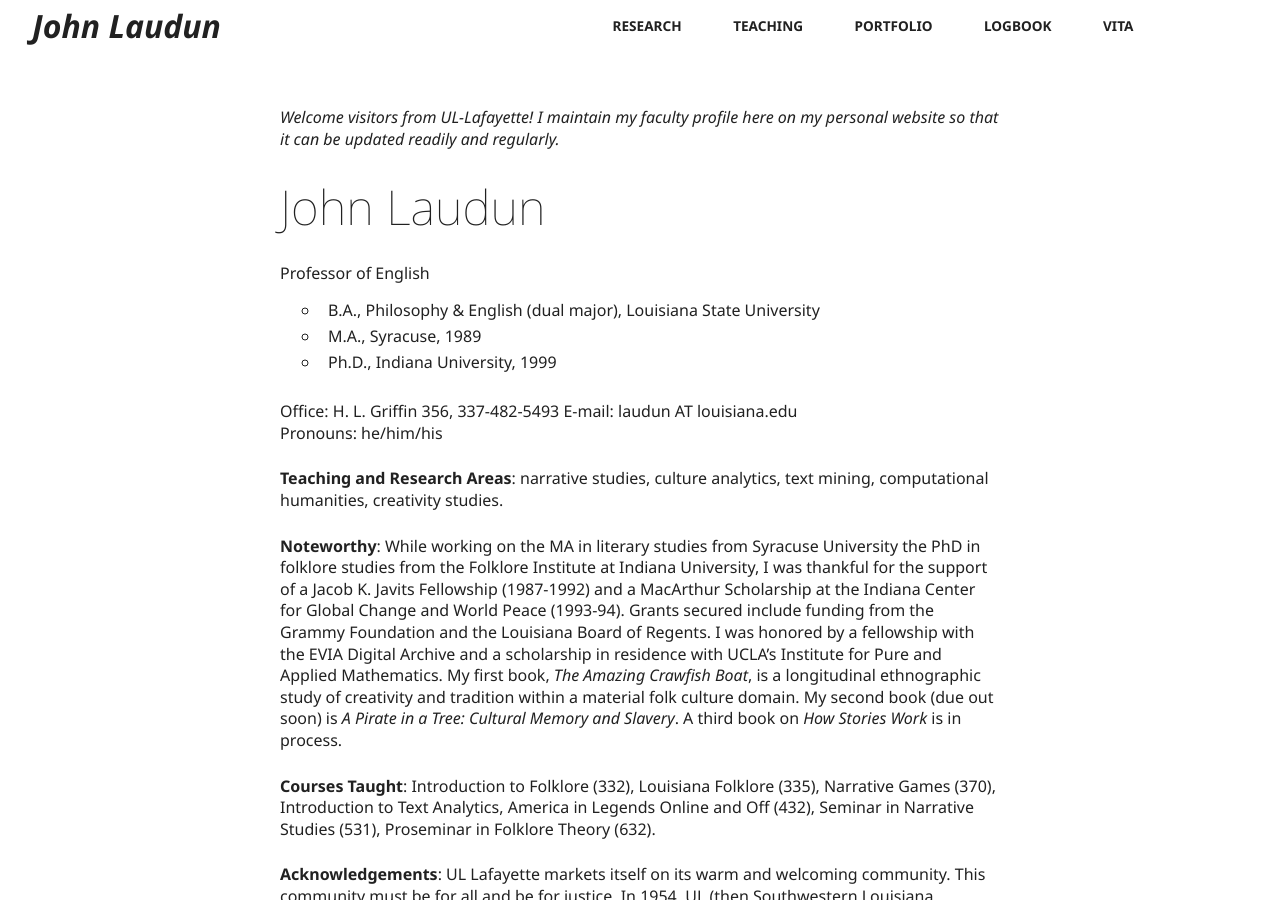
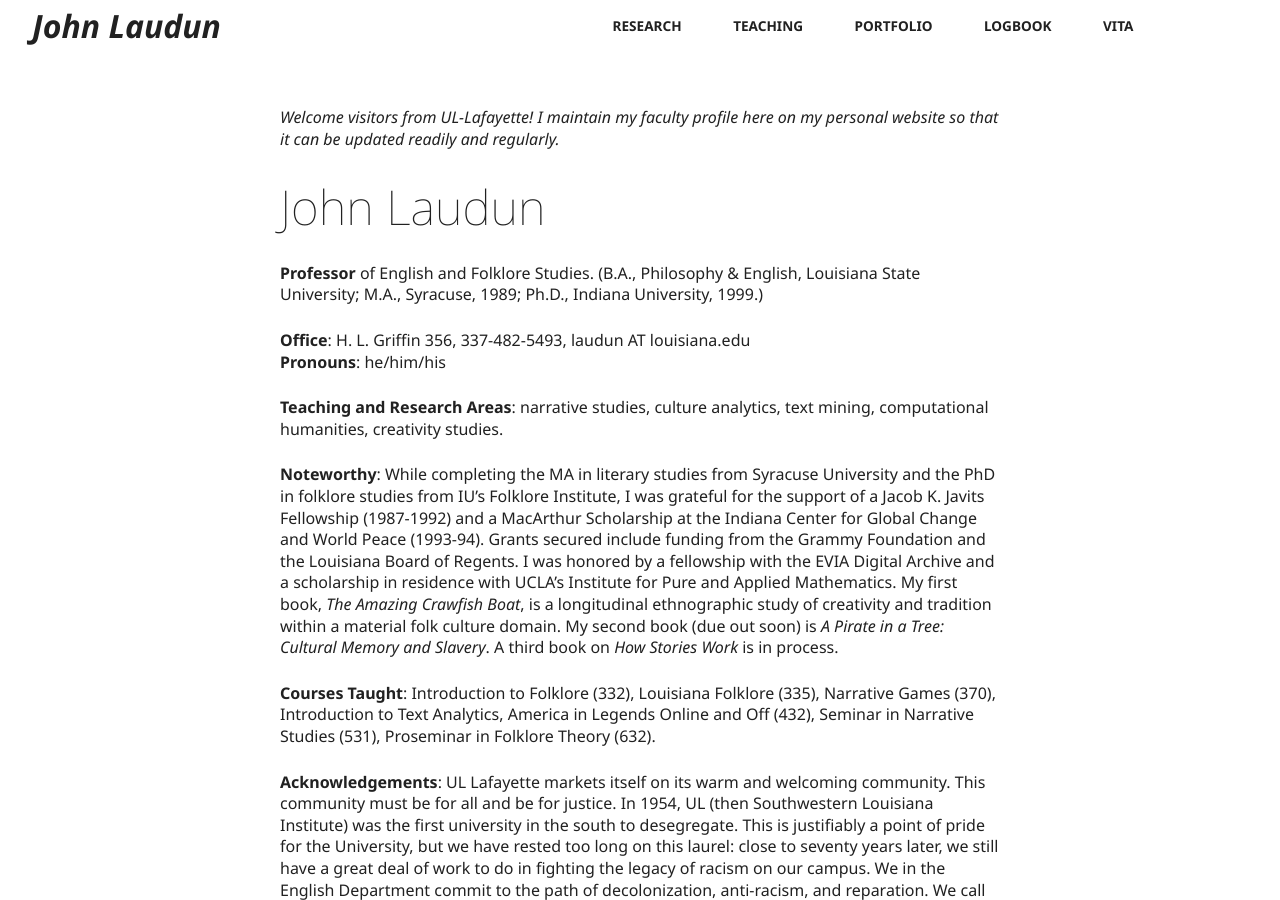
Before and after one commit to johnlaudun/jln, a Jekyll site: the page built from ul-profile.md, in a window 1280 px wide and 900 px high. Built offline with Jekyll 4.4.1, drawn with Linux system fonts in a browser that asks for light colours; our own code applies the rules of GitHub Pages for plain Markdown files.

Commit message:
Copy edits.

```diff
--- a/ul-profile.md
+++ b/ul-profile.md
@@ -2,18 +2,14 @@
 
 # John Laudun
 
-Professor of English
-- B.A., Philosophy & English (dual major), Louisiana State University
-- M.A., Syracuse, 1989
-- Ph.D., Indiana University, 1999
+**Professor** of English and Folklore Studies. (B.A., Philosophy & English, Louisiana State University; M.A., Syracuse, 1989; Ph.D., Indiana University, 1999.)
 
-Office: H. L. Griffin 356, 337-482-5493
-E-mail: laudun AT louisiana.edu
-Pronouns: he/him/his
+**Office**: H. L. Griffin 356, 337-482-5493, laudun AT louisiana.edu
+**Pronouns**: he/him/his
 
 **Teaching and Research Areas**: narrative studies, culture analytics, text mining, computational humanities, creativity studies.
 
-**Noteworthy**: While working on the MA in literary studies from Syracuse University the PhD in folklore studies from the Folklore Institute at Indiana University, I was thankful for the support of a Jacob K. Javits Fellowship (1987-1992) and a MacArthur Scholarship at the Indiana Center for Global Change and World Peace (1993-94). Grants secured include funding from  the Grammy Foundation and the Louisiana Board of Regents. I was honored by a fellowship with the EVIA Digital Archive and a scholarship in residence with UCLA's Institute for Pure and Applied Mathematics. My first book, *The Amazing Crawfish Boat*, is a longitudinal ethnographic study of creativity and tradition within a material folk culture domain. My second book (due out soon) is *A Pirate in a Tree: Cultural Memory and Slavery*. A third book on *How Stories Work* is in process.
+**Noteworthy**: While completing the MA in literary studies from Syracuse University and the PhD in folklore studies from IU’s Folklore Institute, I was grateful for the support of a Jacob K. Javits Fellowship (1987-1992) and a MacArthur Scholarship at the Indiana Center for Global Change and World Peace (1993-94). Grants secured include funding from  the Grammy Foundation and the Louisiana Board of Regents. I was honored by a fellowship with the EVIA Digital Archive and a scholarship in residence with UCLA's Institute for Pure and Applied Mathematics. My first book, *The Amazing Crawfish Boat*, is a longitudinal ethnographic study of creativity and tradition within a material folk culture domain. My second book (due out soon) is *A Pirate in a Tree: Cultural Memory and Slavery*. A third book on *How Stories Work* is in process.
 
 **Courses Taught**: Introduction to Folklore (332), Louisiana Folklore (335), Narrative Games (370), Introduction to Text Analytics, America in Legends Online and Off (432), Seminar in Narrative Studies (531), Proseminar in Folklore Theory (632).
 
```
